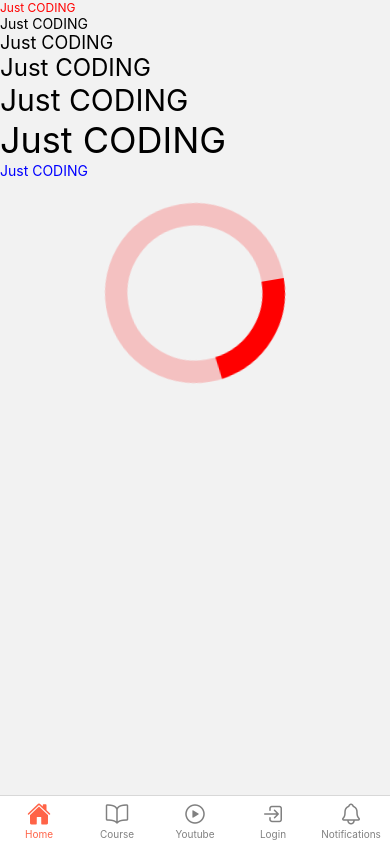
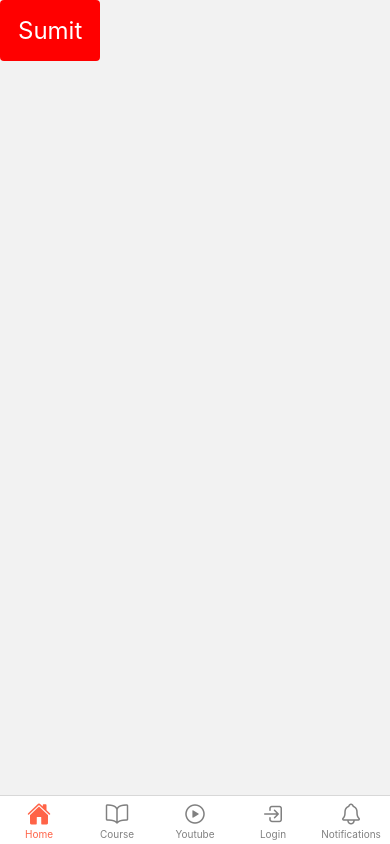
Before and after one commit to ansariabdulahad/JUST-STUDY-NATIVE, a React Native app: screen /Layout in a window 390 px wide. Built offline with nearby package versions, Linux system fonts and the light colour scheme.

Commit message:
button resusable component added and color

```diff
--- a/Component/Home/index.jsx
+++ b/Component/Home/index.jsx
@@ -1,25 +1,21 @@
 import React from "react";
-import Loader from "../Reusable/Loader";
 import { View } from "react-native";
-import Font from "../Reusable/Font";
+import { Loader, Font, Button } from "../Reusable";
+import { error, info, primary, secondary, success, warning } from "../Reusable/Color";
 
 const Home = () => {
     return (
-        <View>
-            <Font size="xs" style={{ color: 'red' }}>Just CODING</Font>
-            <Font size="sm">Just CODING</Font>
-            <Font size="md">Just CODING</Font>
-            <Font size="lg">Just CODING</Font>
-            <Font size="xl">Just CODING</Font>
-            <Font size="xxl">Just CODING</Font>
-            <Font style={{ color: 'blue' }}>Just CODING</Font>
-            <Loader
-                size={180}
-                color="red"
-                style={{
-                    margin: 24
-                }}
-            />
+        <View
+            style={{
+                flexDirection: 'row'
+            }}
+        >
+            <Button
+                size={'lg'}
+                backgroundColor="red"
+            >
+                Sumit
+            </Button>
         </View>
     );
 }
--- /dev/null
+++ b/Component/Reusable/Button/index.jsx
@@ -0,0 +1,27 @@
+import React from "react";
+import { Text, TouchableOpacity, View } from "react-native";
+import { primary } from "../Color";
+import { Font } from '../';
+
+const Button = ({ children, backgroundColor = primary, size, color = "white", type }) => {
+    return (
+        <TouchableOpacity>
+            <View style={{
+                backgroundColor: type === "outline" ? null : backgroundColor,
+                borderWidth: type === "outline" ? 1 : null,
+                borderColor: type === "outline" ? backgroundColor : null,
+                paddingVertical: (size === "sm" && 6) || (size === "md" && 10) || (size === "lg" && 16) || 10,
+                paddingHorizontal: (size === "sm" && 12) || (size === "md" && 16) || (size === "lg" && 18) || 12,
+                alignItems: 'center',
+                borderRadius: 4
+            }}>
+                <Font
+                    size={size}
+                    style={{ color: type === "outline" ? backgroundColor : color }}
+                >{children}</Font>
+            </View>
+        </TouchableOpacity>
+    );
+}
+
+export default Button;
--- /dev/null
+++ b/Component/Reusable/Color/index.jsx
@@ -0,0 +1,6 @@
+export const primary = "#0195ff";
+export const secondary = "#874cfe";
+export const success = "#65b903";
+export const warning = "#fd9c29";
+export const error = "#cd0504";
+export const info = "#4dbfe1";
--- /dev/null
+++ b/Component/Reusable/index.jsx
@@ -0,0 +1,9 @@
+import Loader from "./Loader";
+import Font from "./Font";
+import Button from "./Button";
+
+export {
+    Loader,
+    Font,
+    Button
+}
```
